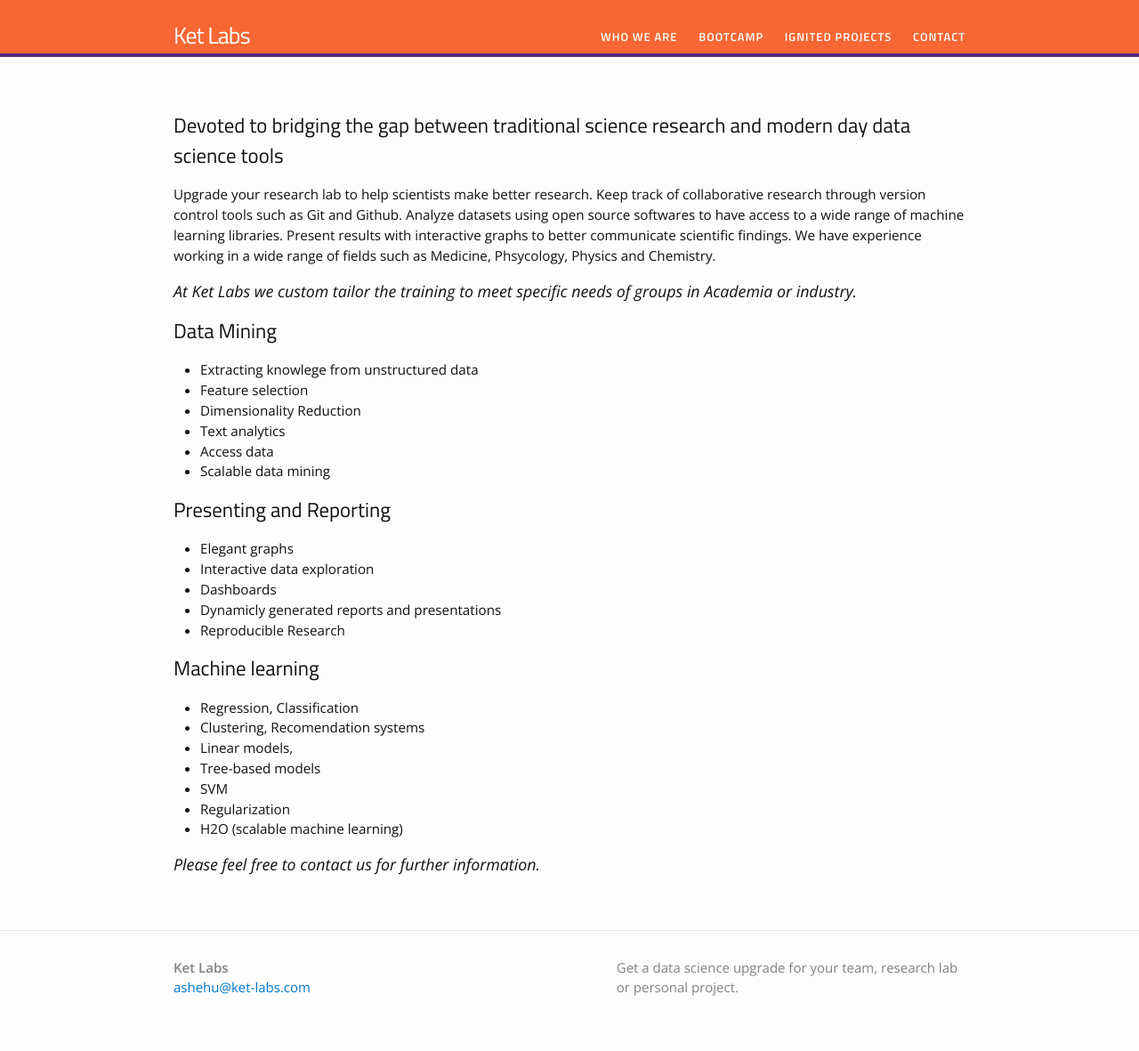
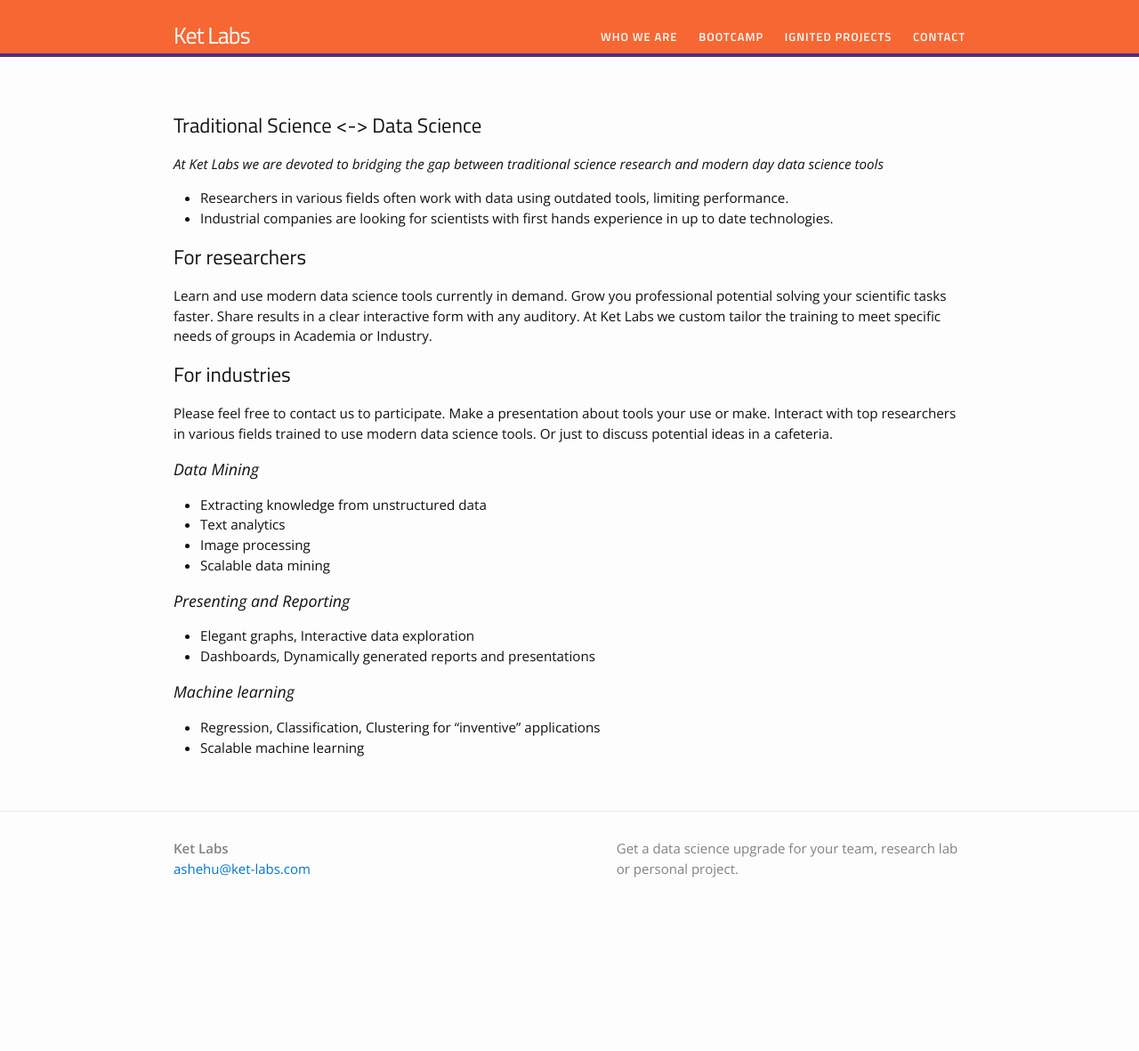
Before and after one commit to Ket-Labs/Ket-Labs.github.io, a Jekyll site: the page built from index.md, in a window 1280 px wide. Shown: the whole page at 89% size. Built offline with Jekyll 4.4.1, drawn with Linux system fonts in a browser that asks for light colours; after the commit the page ends 1047 px from its top, so only the background shows below that.

Commit message:
First page redesign

```diff
--- a/index.md
+++ b/index.md
@@ -4,36 +4,31 @@
 permalink: /
 ---
 
-## Devoted to bridging the gap between traditional science research and modern day data science tools
+## Traditional Science <-> Data Science
 
-Upgrade your research lab to help scientists make better research. Keep track of collaborative research through version control tools such as Git and Github. Analyze datasets using open source softwares to have access to a wide range of machine learning libraries.  Present results with interactive graphs to better communicate scientific findings. We have experience working in a wide range of fields such as Medicine, Phsycology, Physics and Chemistry.
+_At Ket Labs we are devoted to bridging the gap between traditional science research and modern day data science tools_
 
-### At Ket Labs we custom tailor the training to meet specific needs of groups in Academia or industry.
+ * Researchers in various fields often work with data using outdated tools, limiting performance.
+ * Industrial companies are looking for scientists with first hands experience in up to date technologies.
 
-## Data Mining
-* Extracting knowlege from unstructured data
-* Feature selection
-* Dimensionality Reduction
+## For researchers
+
+Learn and use modern data science tools currently in demand. Grow you professional potential solving your scientific tasks faster. Share results in a clear interactive form with any auditory. At Ket Labs we custom tailor the training to meet specific needs of groups in Academia or Industry.
+
+## For industries
+
+Please feel free to contact us to participate. Make a presentation about tools your use or make. Interact with top researchers in various fields trained to use modern data science tools. Or just to discuss potential ideas in a cafeteria.
+
+### Data Mining
+* Extracting knowledge from unstructured data
 * Text analytics
-* Access data
+* Image processing
 * Scalable data mining
 
-## Presenting and Reporting
-* Elegant graphs
-* Interactive data exploration
-* Dashboards
-* Dynamicly generated reports and presentations
-* Reproducible Research
+### Presenting and Reporting
+* Elegant graphs, Interactive data exploration
+* Dashboards, Dynamically generated reports and presentations
 
-
-## Machine learning
-* Regression, Classification
-* Clustering, Recomendation systems
-* Linear models,
-* Tree-based models
-* SVM
-* Regularization
-* H2O (scalable machine learning)
-
-
-### Please feel free to contact us for further information.
+### Machine learning
+* Regression, Classification, Clustering for "inventive" applications
+* Scalable machine learning
```
Also changed, not shown: 3 other files.
